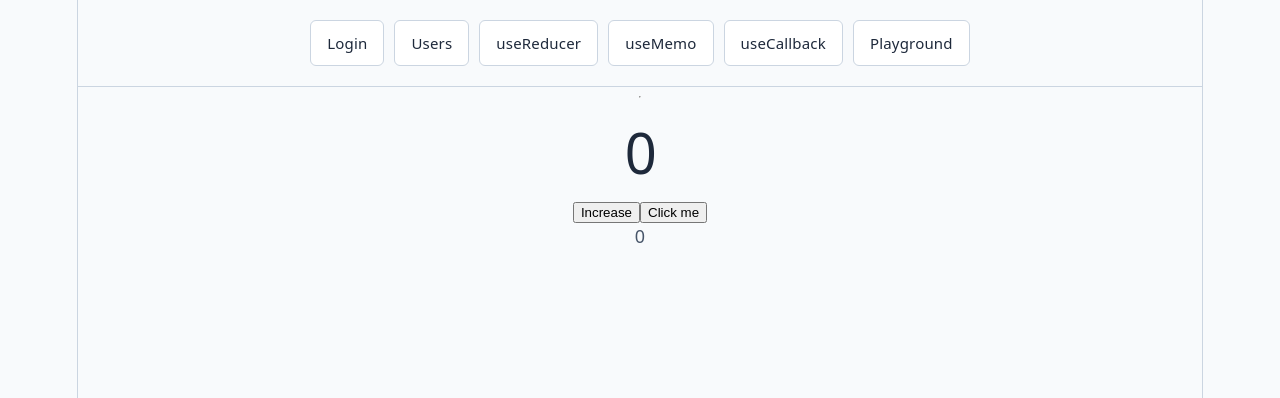
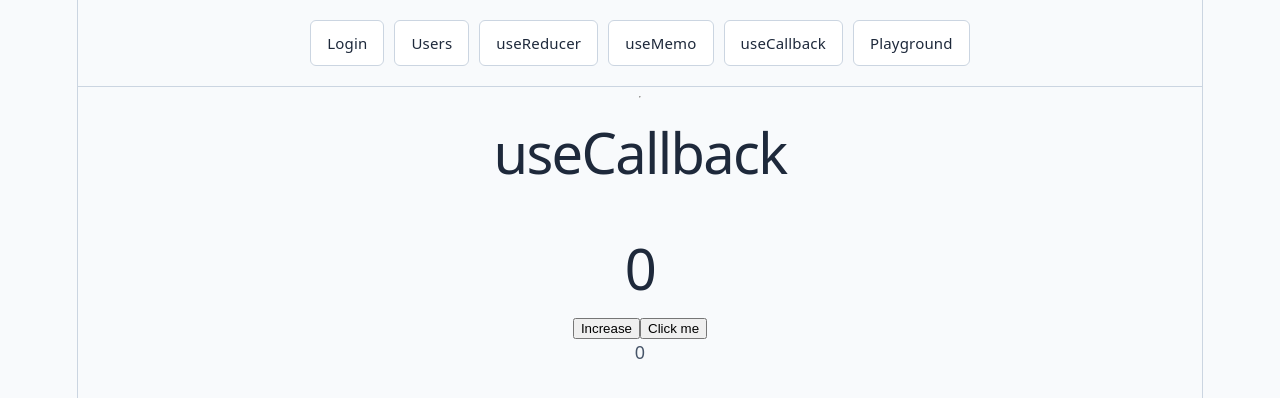
Before and after one commit to farrukh0913/mern-play, a React (Vite) app in the folder client-fe/: page /callback in a window 1280 px wide. Shown: the top 398 px of the page. Built offline with nearby package versions, Linux system fonts and the light colour scheme.

Commit message:
chore: minor change

```diff
--- a/client-fe/src/components/Callback.jsx
+++ b/client-fe/src/components/Callback.jsx
@@ -10,6 +10,8 @@ function CallbackComponent() {
 
   return (
     <div>
+      <h1>useCallback</h1>
+      <br></br>
       <h1>{count}</h1>
 
       <button onClick={() => setCount(count + 1)}>
--- a/client-fe/src/components/Memo.jsx
+++ b/client-fe/src/components/Memo.jsx
@@ -11,6 +11,8 @@ function MemoComponent() {
 
   return (
     <div>
+      <h1>useMemo</h1>
+      <br></br>
       <h2>Result: {expensiveCalculation}</h2>
 
       <button onClick={() => setCount(count + 1)}>Increase</button>
```
